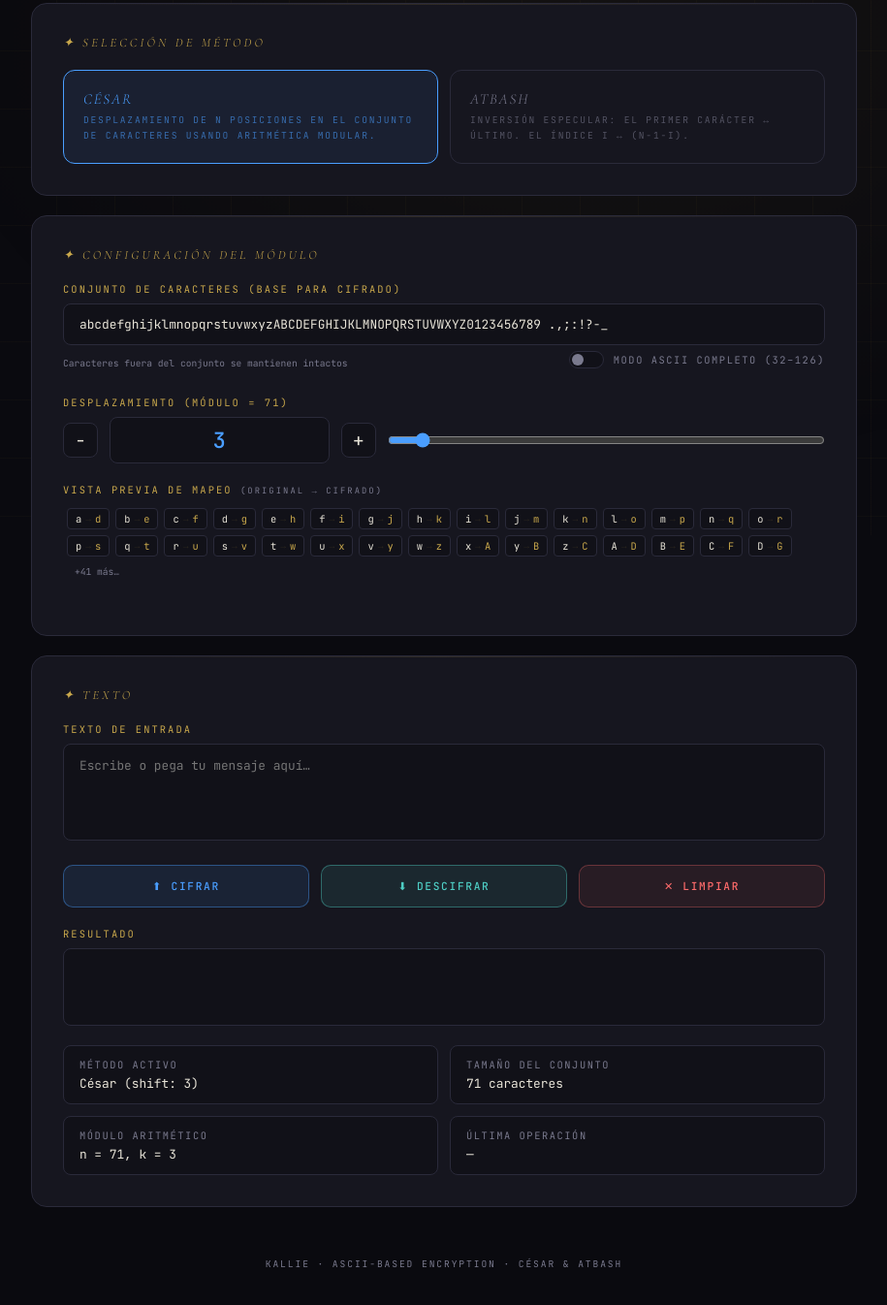
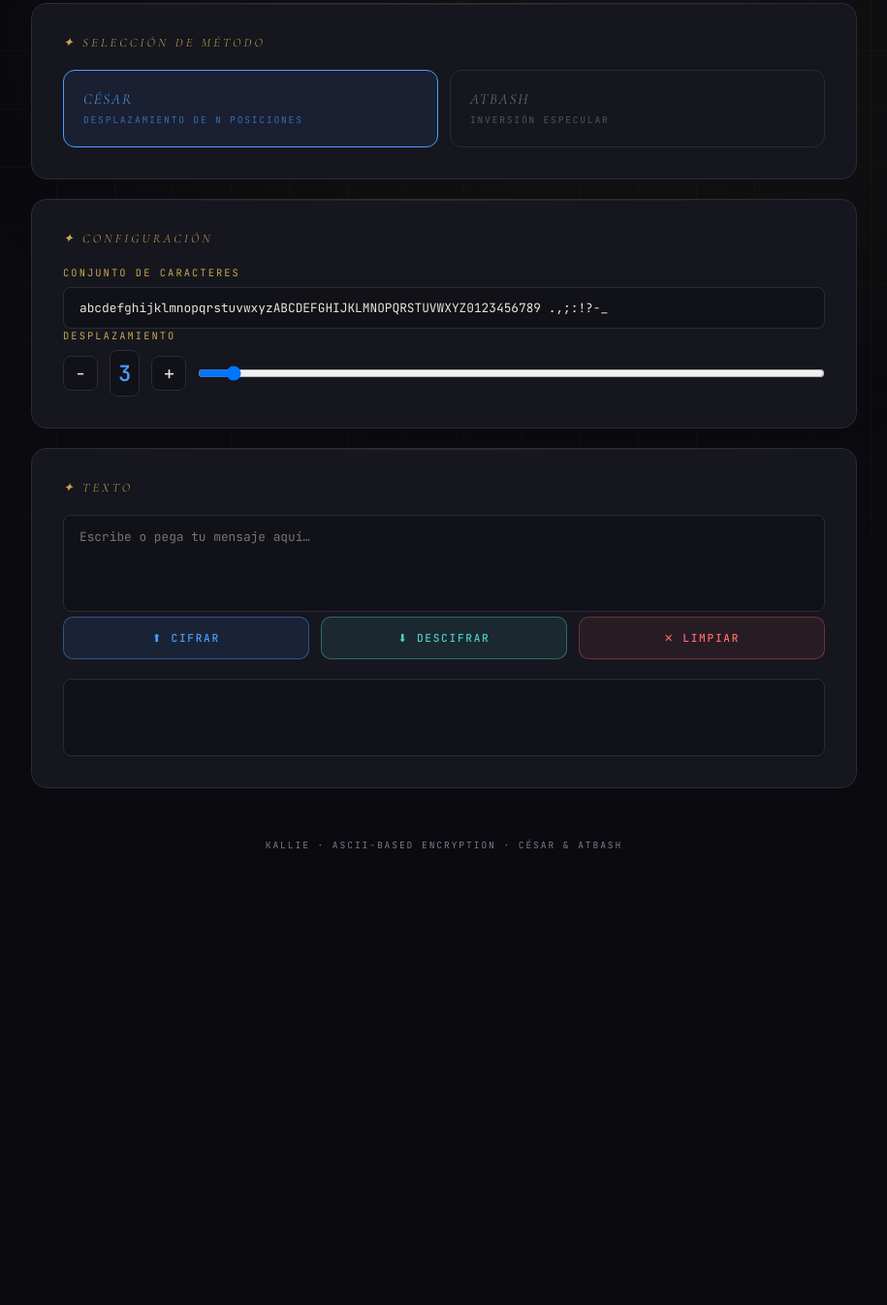
Before and after one commit to jdmonteroa/Kallie-, a plain HTML site: page index.html in a window 1280 px wide. Shown: the part 248-1594 px from the top of the page at 97% size, without its empty margins (182-1097 px from the left). After the commit the page ends 1174 px from the top, so only its background shows below. Drawn offline with nearby package versions, Linux system fonts and the light colour scheme.

Commit message:
actualizacion

```diff
--- a/index.html
+++ b/index.html
@@ -1,130 +1,145 @@
 <!DOCTYPE html>
 <html lang="es">
+
 <head>
   <meta charset="UTF-8">
   <meta name="viewport" content="width=device-width, initial-scale=1.0">
   <title>Kallie</title>
+
   <link rel="preconnect" href="https://fonts.googleapis.com">
-<link href="https://fonts.googleapis.com/css2?family=Cormorant+Garamond:ital,wght@0,300;0,400;0,600;1,300&family=JetBrains+Mono:wght@300;400;500&display=swap" rel="stylesheet">
+  <link
+    href="https://fonts.googleapis.com/css2?family=Cormorant+Garamond:ital,wght@0,300;0,400;0,600;1,300&family=JetBrains+Mono:wght@300;400;500&display=swap"
+    rel="stylesheet">
+
   <link rel="stylesheet" href="styles.css">
 </head>
+
 <body>
 
   <div class="container">
+
     <header>
       <div class="logo-line">
         <div class="line"></div>
         <h1>Kallie</h1>
         <div class="line"></div>
       </div>
-    <p class="subtitle">Sistema de Cifrado &amp; Descifrado — ASCII</p>
+
+      <p class="subtitle">Sistema de Cifrado & Descifrado — ASCII</p>
+
       <div class="method-badge caesar" id="modeBadge">
         <span class="dot"></span>
         <span id="badgeText">Módulo: César</span>
       </div>
     </header>
 
-  <!-- Method selector -->
     <div class="card">
       <p class="card-title">✦ Selección de Método</p>
+
       <div class="method-selector">
+
         <button class="method-btn caesar-btn active" onclick="setMethod('caesar')" id="btnCaesar">
+
           <span class="method-name">César</span>
-        <span class="method-desc">Desplazamiento de N posiciones en el conjunto de caracteres usando aritmética modular.</span>
+          <span class="method-desc">
+            Desplazamiento de N posiciones
+          </span>
+
         </button>
+
         <button class="method-btn atbash-btn" onclick="setMethod('atbash')" id="btnAtbash">
+
           <span class="method-name">Atbash</span>
-        <span class="method-desc">Inversión especular: el primer carácter ↔ último. El índice i ↔ (n-1-i).</span>
+          <span class="method-desc">
+            Inversión especular
+          </span>
+
         </button>
+
       </div>
     </div>
 
-  <!-- Configuration -->
     <div class="card">
-    <p class="card-title">✦ Configuración del Módulo</p>
 
-    <div class="field-group">
-      <label>Conjunto de caracteres (base para cifrado)</label>
+      <p class="card-title">✦ Configuración</p>
+
+      <label>Conjunto de caracteres</label>
+
       <input type="text" id="charset" value="abcdefghijklmnopqrstuvwxyzABCDEFGHIJKLMNOPQRSTUVWXYZ0123456789 .,;:!?-_"
         oninput="updateInfo()">
-      <div style="margin-top:6px;display:flex;justify-content:space-between;align-items:center">
-        <span style="font-size:0.6rem;color:var(--text-dim)">Caracteres fuera del conjunto se mantienen intactos</span>
-        <label class="ascii-toggle" onclick="toggleAscii()">
-          <div class="toggle-switch" id="asciiToggle"></div>
-          <span>Modo ASCII completo (32–126)</span>
-        </label>
-      </div>
+
+      <div id="shiftGroup">
+
+        <label>Desplazamiento</label>
+
+        <div class="shift-control">
+
+          <button class="shift-btn" onclick="changeShift(-1)">−</button>
+
+          <div class="shift-display" id="shiftDisplay">3</div>
+
+          <button class="shift-btn" onclick="changeShift(1)">+</button>
+
+          <input type="range" id="shiftRange" min="1" max="100" value="3" oninput="syncShift(this.value)">
+
         </div>
 
-    <!-- César shift -->
-    <div class="field-group" id="shiftGroup">
-      <label>Desplazamiento (módulo = <span id="modLabel">?</span>)</label>
-      <div class="shift-control">
-        <button class="shift-btn" onclick="changeShift(-1)">−</button>
-        <div class="shift-display" id="shiftDisplay">3</div>
-        <button class="shift-btn" onclick="changeShift(1)">+</button>
-        <input type="range" id="shiftRange" min="1" max="100" value="3"
-          oninput="syncShift(this.value)"
-          style="flex:2;accent-color:var(--accent);">
-      </div>
       </div>
 
-    <!-- Mapping preview -->
-    <div class="field-group">
-      <label>Vista previa de mapeo <span style="font-size:0.55rem;color:var(--text-dim)">(original → cifrado)</span></label>
-      <div class="mapping-preview" id="mappingPreview"></div>
-    </div>
     </div>
 
-  <!-- Input/Output -->
     <div class="card">
+
       <p class="card-title">✦ Texto</p>
 
-    <div class="field-group">
-      <label>Texto de entrada</label>
       <textarea id="inputText" placeholder="Escribe o pega tu mensaje aquí…"></textarea>
+
+      <div class="actions">
+
+        <button class="action-btn btn-encrypt" onclick="process('encrypt')">
+
+          ⬆ Cifrar
+
+        </button>
+
+        <button class="action-btn btn-decrypt" onclick="process('decrypt')">
+
+          ⬇ Descifrar
+
+        </button>
+
+        <button class="action-btn btn-clear" onclick="clearAll()">
+
+          ✕ Limpiar
+
+        </button>
+
       </div>
 
-    <div class="actions">
-      <button class="action-btn btn-encrypt" onclick="process('encrypt')">⬆ Cifrar</button>
-      <button class="action-btn btn-decrypt" onclick="process('decrypt')">⬇ Descifrar</button>
-      <button class="action-btn btn-clear" onclick="clearAll()">✕ Limpiar</button>
+      <div class="output-box" id="outputBox">
+
+        <button class="copy-btn" onclick="copyResult()">
+
+          Copiar
+
+        </button>
+
+        <span id="outputText"></span>
+
       </div>
 
-    <div class="field-group">
-      <label>Resultado</label>
-      <div class="output-box" id="outputBox">
-        <button class="copy-btn" onclick="copyResult()">Copiar</button>
-        <span id="outputText" style="display:block;min-height:40px;"></span>
-      </div>
     </div>
 
-    <!-- Info pills -->
-    <div class="info-grid">
-      <div class="info-pill">
-        <div class="pill-label">Método activo</div>
-        <div class="pill-value" id="infoMethod">César (shift: 3)</div>
-      </div>
-      <div class="info-pill">
-        <div class="pill-label">Tamaño del conjunto</div>
-        <div class="pill-value" id="infoCharset">— caracteres</div>
-      </div>
-      <div class="info-pill">
-        <div class="pill-label">Módulo aritmético</div>
-        <div class="pill-value" id="infoMod">—</div>
-      </div>
-      <div class="info-pill">
-        <div class="pill-label">Última operación</div>
-        <div class="pill-value" id="infoOp">—</div>
-      </div>
-    </div>
-  </div>
+    <footer>
+      kallie · ASCII-Based Encryption · César & Atbash
+    </footer>
 
-  <footer>kallie · ASCII-Based Encryption · César &amp; Atbash</footer>
   </div>
 
   <div class="notif" id="notif"></div>
 
   <script src="script.js"></script>
+
 </body>
+
 </html>
--- a/script.js
+++ b/script.js
@@ -2,7 +2,7 @@ let method = 'caesar';
 let shift = 3;
 let asciiMode = false;
 
-function getCharset() {
+function getCharset() { //1
   if (asciiMode) {
     let s = '';
     for (let i = 32; i <= 126; i++) s += String.fromCharCode(i);
@@ -11,122 +11,95 @@ function getCharset() {
   return document.getElementById('charset').value;
 }
 
-function setMethod(m) {
+function setMethod(m) { //2
   method = m;
-  document.getElementById('btnCaesar').classList.toggle('active', m === 'caesar');
-  document.getElementById('btnAtbash').classList.toggle('active', m === 'atbash');
-  document.getElementById('shiftGroup').style.display = m === 'caesar' ? '' : 'none';
+
+  document.getElementById('btnCaesar')
+    .classList.toggle('active', m === 'caesar');
+
+  document.getElementById('btnAtbash')
+    .classList.toggle('active', m === 'atbash');
+
+  document.getElementById('shiftGroup').style.display =
+    m === 'caesar' ? '' : 'none';
 
   const badge = document.getElementById('modeBadge');
+
   badge.className = 'method-badge ' + m;
-  document.getElementById('badgeText').textContent = 'Módulo: ' + (m === 'caesar' ? 'César' : 'Atbash');
+
+  document.getElementById('badgeText').textContent =
+    'Módulo: ' + (m === 'caesar' ? 'César' : 'Atbash');
+
   updateInfo();
   updateMapping();
 }
 
-function changeShift(d) {
+function changeShift(d) { //3
   const cs = getCharset();
   const max = cs.length - 1;
+
   shift = ((shift + d - 1 + max) % max) + 1;
+
   document.getElementById('shiftDisplay').textContent = shift;
   document.getElementById('shiftRange').value = shift;
+
   updateInfo();
   updateMapping();
 }
 
-function syncShift(v) {
+function syncShift(v) { //4
   shift = parseInt(v);
+
   document.getElementById('shiftDisplay').textContent = shift;
+
   updateInfo();
   updateMapping();
 }
 
-function toggleAscii() {
-  asciiMode = !asciiMode;
-  document.getElementById('asciiToggle').classList.toggle('on', asciiMode);
-  document.getElementById('charset').disabled = asciiMode;
-  document.getElementById('charset').style.opacity = asciiMode ? 0.4 : 1;
-  if (asciiMode) {
-    document.getElementById('charset').value = '(Modo ASCII: 32–126)';
-  } else {
-    document.getElementById('charset').value = 'abcdefghijklmnopqrstuvwxyzABCDEFGHIJKLMNOPQRSTUVWXYZ0123456789 .,;:!?-_';
-  }
-  updateInfo();
-  updateMapping();
+function updateInfo() { //6
+  const cs = getCharset();
+  const n = cs.length;
+
+  document.getElementById('shiftRange').max =
+    Math.max(n - 1, 1);
 }
 
-function updateInfo() {
+function caesarChar(c, dir) { //9
   const cs = getCharset();
   const n = cs.length;
-  document.getElementById('modLabel').textContent = n;
-  document.getElementById('infoCharset').textContent = n + ' caracteres';
-  document.getElementById('infoMod').textContent = 'n = ' + n + (method === 'caesar' ? ', k = ' + shift : ', i → (n-1-i)');
-  document.getElementById('infoMethod').textContent = method === 'caesar'
-    ? 'César (shift: ' + shift + ')'
-    : 'Atbash (inversión)';
 
-  document.getElementById('shiftRange').max = Math.max(n - 1, 1);
-  if (shift >= n) {
-    shift = 1;
-    document.getElementById('shiftDisplay').textContent = shift;
-  }
-}
+  const idx = cs.indexOf(c);
 
-function updateMapping() {
-  const cs = getCharset();
-  const n = cs.length;
-  const preview = document.getElementById('mappingPreview');
-  preview.innerHTML = '';
-  const limit = Math.min(n, 30);
+  if (idx === -1) return c;
 
-  for (let i = 0; i < limit; i++) {
-    let enc;
-    if (method === 'caesar') {
-      enc = cs[(i + shift) % n];
-    } else {
-      enc = cs[n - 1 - i];
-    }
-    const pair = document.createElement('div');
-    pair.className = 'map-pair';
-    const orig = cs[i] === ' ' ? '·' : cs[i];
-    const encChar = enc === ' ' ? '·' : enc;
-    pair.innerHTML = `<span class="orig">${escHtml(orig)}</span><span class="arrow">→</span><span class="enc">${escHtml(encChar)}</span>`;
-    pair.title = `ASCII: ${cs.charCodeAt(i)} → ${enc.charCodeAt(0)}`;
-    preview.appendChild(pair);
-  }
+  const newIdx = ((idx + dir * shift) % n + n) % n;
 
-  if (n > limit) {
-    const more = document.createElement('div');
-    more.style.cssText = 'font-size:0.6rem;color:var(--text-dim);padding:3px 8px;align-self:center;';
-    more.textContent = `+${n - limit} más…`;
-    preview.appendChild(more);
-  }
-}
-
-function escHtml(s) {
-  return s.replace(/&/g, '&amp;').replace(/</g, '&lt;').replace(/>/g, '&gt;');
-}
-
-function caesarChar(c, dir) {
-  const cs = getCharset();
-  const n = cs.length;
-  const idx = cs.indexOf(c);
-  if (idx === -1) return c;
-  const newIdx = ((idx + dir * shift) % n + n) % n;
   return cs[newIdx];
 }
 
-function atbashChar(c) {
+function atbashChar(c) { //10
   const cs = getCharset();
   const n = cs.length;
+
   const idx = cs.indexOf(c);
+
   if (idx === -1) return c;
+
   return cs[n - 1 - idx];
 }
 
-function process(op) {
+function process(op) { //11
   const input = document.getElementById('inputText').value;
-  if (!input.trim()) { showNotif('Por favor ingresa texto'); return; }
+
+  if (!input.trim()) {
+    showNotif('Por favor ingresa texto');
+    return;
+  }
+
+  if (op === 'decrypt' && method === 'caesar') {
+    shift = detectShift(input);
+    document.getElementById('shiftDisplay').textContent = shift;
+  }
 
   let result = '';
   const dir = op === 'encrypt' ? 1 : -1;
@@ -139,42 +112,99 @@ function process(op) {
     }
   }
 
-  const outEl = document.getElementById('outputText');
-  const outBox = document.getElementById('outputBox');
-  outEl.textContent = result;
-  outEl.className = 'result-anim';
-  outBox.classList.add('has-content');
-  setTimeout(() => outEl.className = '', 500);
-
-  document.getElementById('infoOp').textContent =
-    (op === 'encrypt' ? '⬆ Cifrado' : '⬇ Descifrado') + ' completado';
-  showNotif(op === 'encrypt' ? 'Texto cifrado ✓' : 'Texto descifrado ✓');
+  document.getElementById('outputText').textContent = result;
 }
 
-function clearAll() {
+function clearAll() { //12
   document.getElementById('inputText').value = '';
   document.getElementById('outputText').textContent = '';
-  document.getElementById('outputBox').classList.remove('has-content');
-  document.getElementById('infoOp').textContent = '—';
 }
 
-function copyResult() {
-  const text = document.getElementById('outputText').textContent;
+function copyResult() { //13
+  const text =
+    document.getElementById('outputText').textContent;
+
   if (!text) return;
-  navigator.clipboard.writeText(text).then(() => showNotif('Copiado al portapapeles ✓'));
+
+  navigator.clipboard.writeText(text);
 }
 
-function showNotif(msg) {
+function showNotif(msg) { //14
   const n = document.getElementById('notif');
+
   n.textContent = msg;
   n.classList.add('show');
-  setTimeout(() => n.classList.remove('show'), 2200);
+
+  setTimeout(() =>
+    n.classList.remove('show'), 2200);
 }
 
-// Init
-updateInfo();
-updateMapping();
-document.getElementById('charset').addEventListener('input', () => {
-  updateInfo();
-  updateMapping();
-});
+/* -------- ANALISIS DE FRECUENCIA -------- */
+
+function getLetterFrequency(text) {
+  let freq = {};
+  let total = 0;
+
+  text = text.toLowerCase();
+
+  for (let c of text) {
+    if (/[a-zñ]/.test(c)) {
+      freq[c] = (freq[c] || 0) + 1;
+      total++;
+    }
+  }
+
+  for (let k in freq) {
+    freq[k] = (freq[k] / total) * 100;
+  }
+
+  return freq;
+}
+
+const spanishFreq = {
+  a: 12.53, b: 1.42, c: 4.68, d: 5.86, e: 13.68, f: 0.69, g: 1.01,
+  h: 0.70, i: 6.25, j: 0.44, k: 0.02, l: 4.97, m: 3.15, n: 6.71,
+  ñ: 0.31, o: 8.68, p: 2.51, q: 0.88, r: 6.87, s: 7.98, t: 4.63,
+  u: 3.93, v: 0.90, w: 0.01, x: 0.22, y: 0.90, z: 0.52
+};
+
+function detectShift(cipher) {
+
+  const cs = getCharset();
+  const n = cs.length;
+
+  let bestShift = 0;
+  let bestScore = Infinity;
+
+  for (let s = 0; s < n; s++) {
+
+    shift = s;
+
+    let decrypted = "";
+
+    for (let c of cipher) {
+      decrypted += caesarChar(c, -1);
+    }
+
+    let freq = getLetterFrequency(decrypted);
+
+    let score = 0;
+
+    for (let l in spanishFreq) {
+
+      let obs = freq[l] || 0;
+      let exp = spanishFreq[l];
+
+      score += Math.pow(obs - exp, 2);
+
+    }
+
+    if (score < bestScore) {
+      bestScore = score;
+      bestShift = s;
+    }
+
+  }
+
+  return bestShift;
+}
```
Also changed, not shown: documentacion.txt (added). Lines whose indentation alone changed are shown as unchanged.
